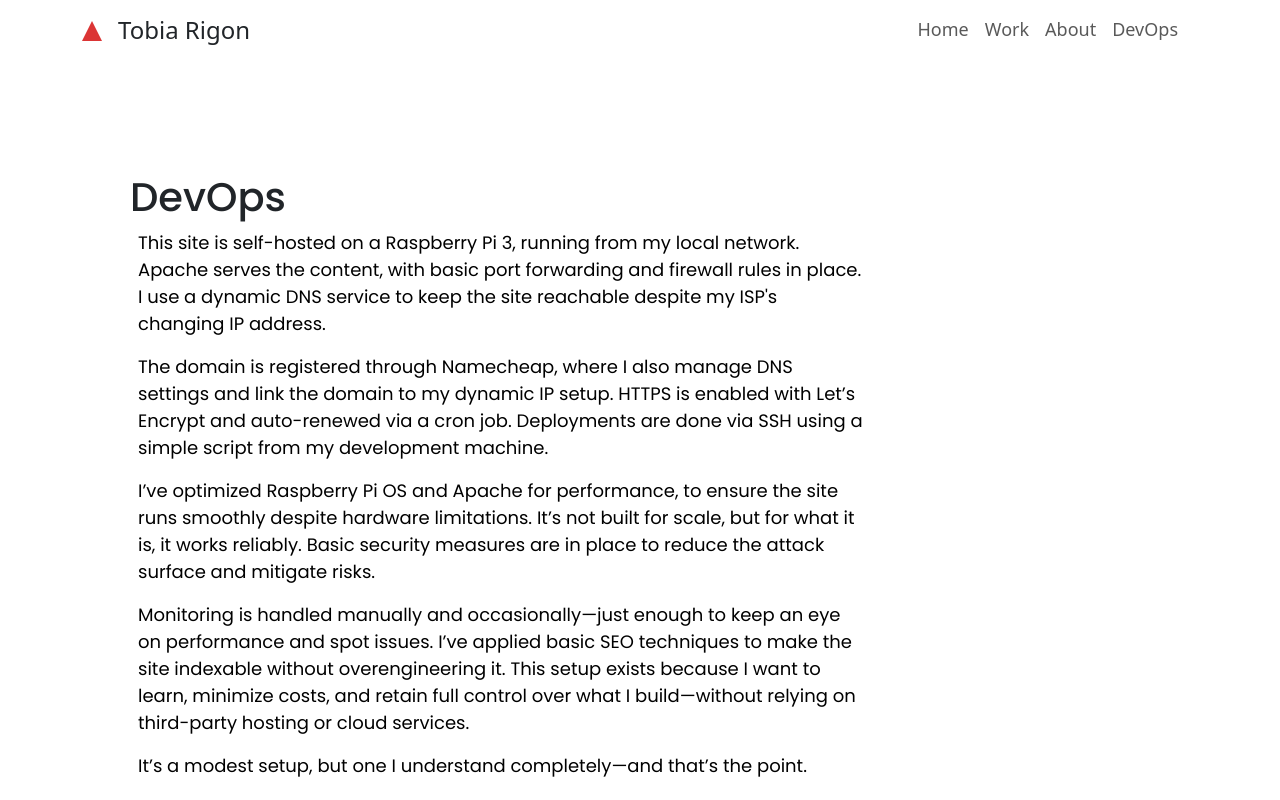
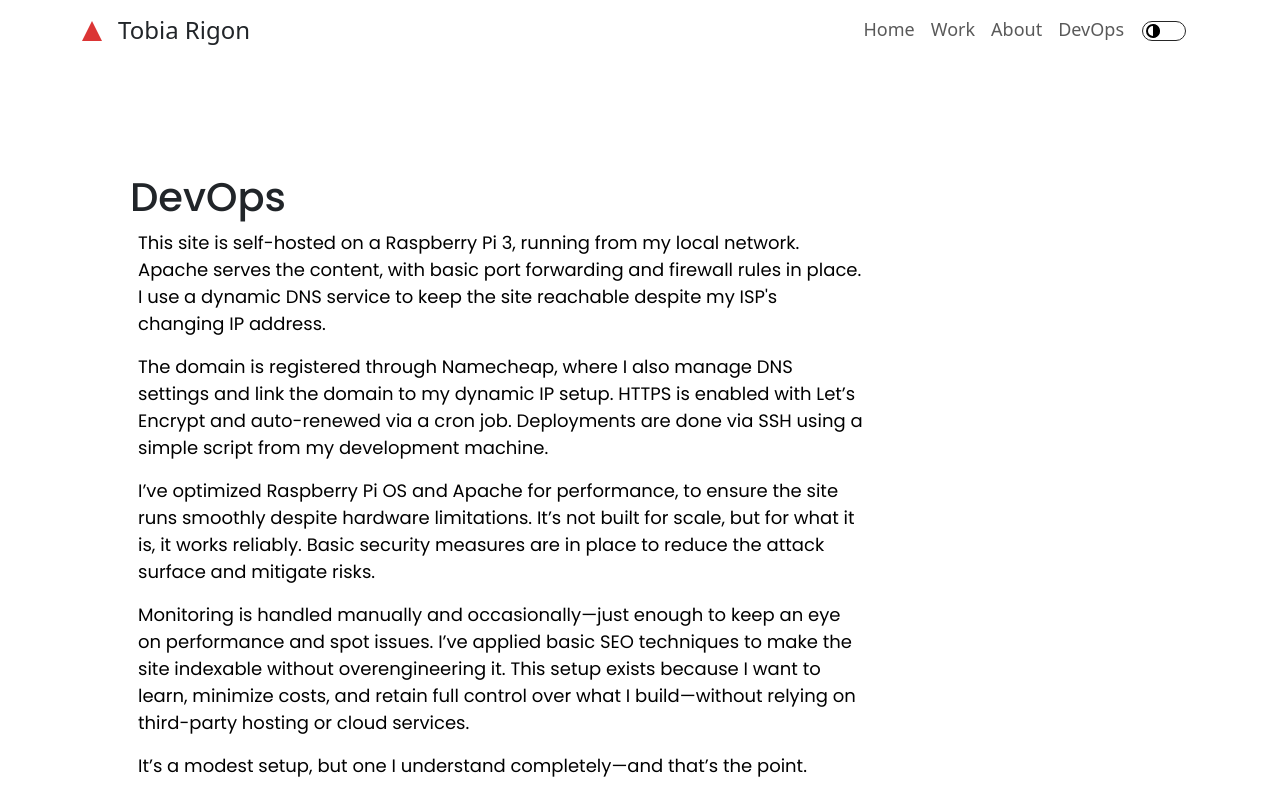
Before and after one commit to TobiaRigon/vue-portfolio, a Vue app: page /#/devops in a window 1280 px wide. Shown: the top 800 px of the page. Built offline with nearby package versions, Linux system fonts and the light colour scheme.

Commit message:
Feat: NightMode

```diff
--- /dev/null
+++ b/src/components/DarkModeToggle.vue
@@ -0,0 +1,125 @@
+<template>
+  <div
+    class="mode-toggle"
+    role="switch"
+    :aria-checked="isDark.toString()"
+    tabindex="0"
+    @click="toggleDarkMode"
+    @keydown.enter="toggleDarkMode"
+  >
+    <div class="toggle">
+      <div id="toggle-icon" type="checkbox"></div>
+    </div>
+  </div>
+</template>
+
+<script>
+export default {
+  name: "DarkModeToggle",
+  data() {
+    return {
+      isDark: false,
+    };
+  },
+  mounted() {
+    const saved = localStorage.getItem("darkMode");
+    if (saved === "true") {
+      this.isDark = true;
+      document.body.classList.add("dark-mode");
+    }
+  },
+  methods: {
+    toggleDarkMode() {
+      this.isDark = !this.isDark;
+      localStorage.setItem("darkMode", this.isDark);
+      document.body.classList.toggle("dark-mode", this.isDark);
+    },
+  },
+};
+</script>
+
+<style scoped lang="scss">
+$dark: #171717;
+$mode-toggle-bg: #262626;
+
+// _mode-toggle.scss
+.mode-toggle {
+  margin: 10px;
+  margin-right: 0px;
+  position: relative;
+  width: 44px;
+  height: 24px;
+  min-width: 36px;
+  min-height: 20px;
+  border: 1px solid $mode-toggle-bg;
+  border-radius: 24px;
+  outline: 0;
+  overflow: hidden;
+  cursor: pointer;
+  z-index: 2;
+  appearance: none;
+  transition: background-color 0.5s ease;
+
+  height: 100%;
+  display: flex;
+  align-items: center;
+
+  .toggle {
+    position: absolute;
+    top: 0;
+    left: 0;
+    bottom: 0;
+    margin: auto;
+    width: 20px;
+    height: 20px;
+    border-radius: 50%;
+    border: 3px solid transparent;
+    box-shadow: inset 0 0 0 2px black;
+    overflow: hidden;
+    transition: transform 0.5s ease;
+
+    #toggle-icon {
+      position: relative;
+      width: 100%;
+      height: 100%;
+      overflow: hidden;
+      border-radius: 50%;
+
+      &:before {
+        content: "";
+        position: relative;
+        width: 100%;
+        height: 100%;
+        left: 50%;
+        float: left;
+        background-color: black;
+        transition: border-radius 0.5s ease, width 0.5s ease, height 0.5s ease,
+          left 0.5s ease, transform 0.5s ease;
+      }
+    }
+  }
+}
+
+body.dark-mode {
+  .mode-toggle {
+    //background-color: lighten($mode-toggle-bg, 5%);
+    border: 1px solid white;
+    margin-right: 0px;
+    .toggle {
+      transform: translateX(22px);
+      box-shadow: inset 0 0 0 2px white;
+
+      #toggle-icon {
+        &:before {
+          border-radius: 50%;
+          width: 150%;
+          height: 85%;
+          left: 40%;
+          transform: translate(-10%, -40%), rotate(-35deg);
+          background-color: white;
+        }
+      }
+    }
+  }
+}
+</style>
--- a/src/components/NavComponent.vue
+++ b/src/components/NavComponent.vue
@@ -36,6 +36,10 @@
           <li class="nav-item">
             <router-link to="/devops" class="nav-link">DevOps</router-link>
           </li>
+          <!-- Darkmode button -->
+          <li class="nav-item align-items-center">
+            <DarkModeToggle />
+          </li>
         </ul>
       </div>
     </div>
@@ -43,12 +47,17 @@
 </template>
 
 <script>
+import DarkModeToggle from "./DarkModeToggle.vue";
+
 export default {
   name: "NavComponent",
+  components: {
+    DarkModeToggle,
+  },
 };
 </script>
 
-<style scoped>
+<style lang="scss" scoped>
 .navbar-toggler:focus {
   box-shadow: none;
   outline: none;
@@ -56,5 +65,11 @@ export default {
 
 li {
   font-size: 18px;
+
+  .mode-toggle {
+    height: 100%;
+    display: flex;
+    align-items: center;
+  }
 }
 </style>
--- a/src/style.scss
+++ b/src/style.scss
@@ -18,3 +18,45 @@ h1, h2, h3, p {
     font-family: 'Poppins', sans-serif;
 
   }
+
+
+  //Darkmode
+
+  body.dark-mode {
+    background-color: #121212;
+    color: #f0f0f0;
+
+    a {
+      color: #9ecfff;
+    }
+
+
+    .navbar-toggler-icon {
+        filter: invert(1);
+    }
+
+
+    .navbar {
+     // background-color: #1a1a1a !important;
+    }
+
+    .nav-link {
+      color: #ffffff !important;
+    }
+
+    section {
+      background-color: transparent;
+
+      h1,
+      h2,
+      h3,
+      p,
+      li {
+        color: #f0f0f0;
+      }
+    }
+
+    .hero {
+      color: #f0f0f0;
+    }
+  }
```
